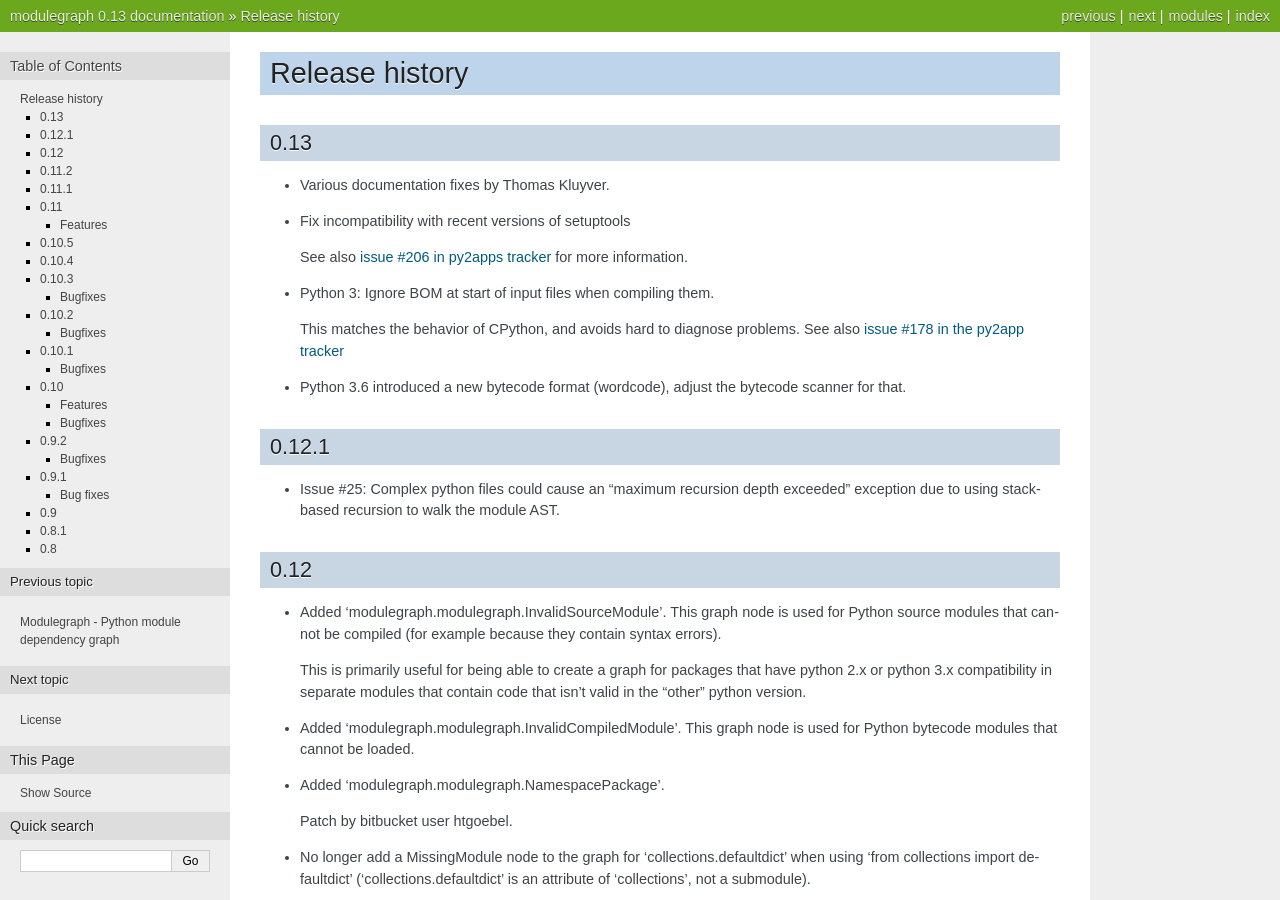
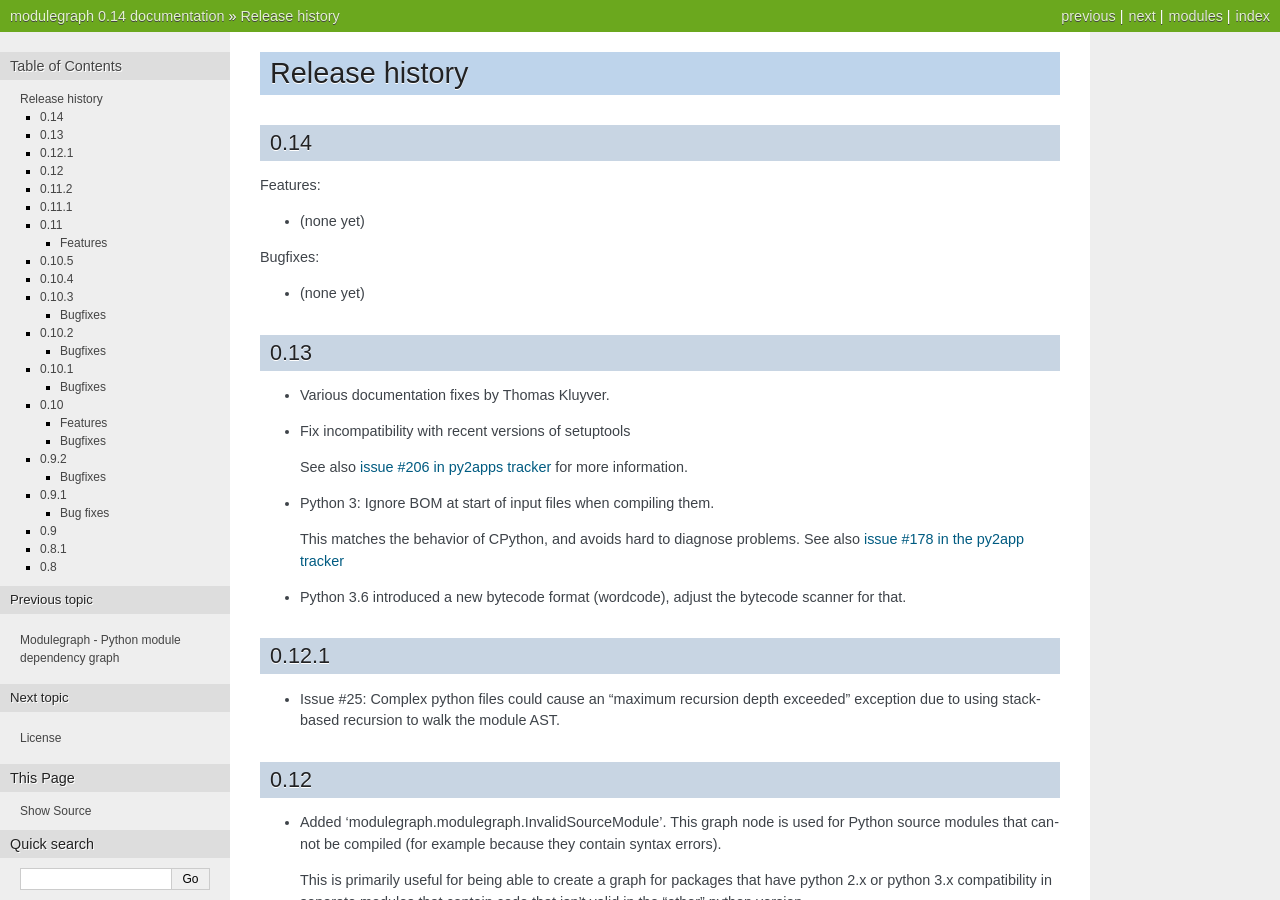
Before and after one commit to ronaldoussoren/modulegraph, a Sphinx documentation site: the page built from doc/changelog.rst, in a window 1280 px wide and 900 px high. Built offline with Sphinx 7.4.7, drawn with Linux system fonts in a browser that asks for light colours; pages that are not in the unit, such as notebooks, are missing from menus; some of the changed text lies outside the part shown.

Commit message:
Update version number

```diff
--- a/doc/changelog.rst
+++ b/doc/changelog.rst
@@ -1,5 +1,16 @@
 Release history
 ===============
+
+0.14
+----
+
+Features:
+
+* (none yet)
+
+Bugfixes:
+
+* (none yet)
 
 0.13
 ----
--- a/setup.cfg
+++ b/setup.cfg
@@ -1,6 +1,6 @@
 [metadata]
 name = modulegraph
-version = 0.13
+version = 0.14
 description = Python module dependency analysis tool
 long_description_file =
   README.txt
```
